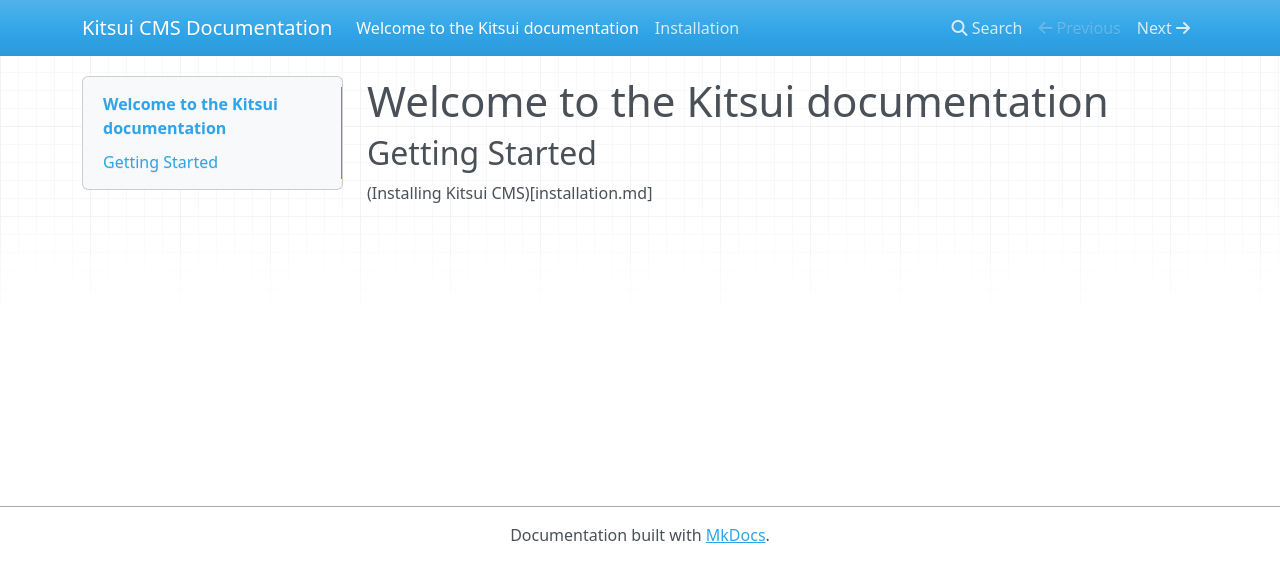
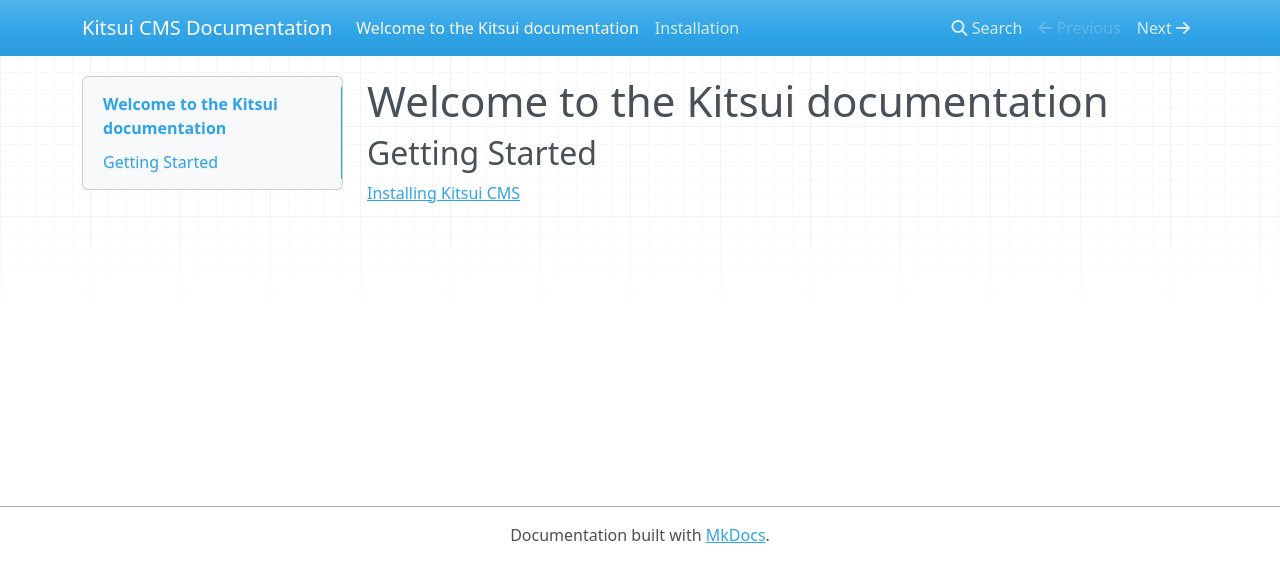
Before and after one commit to Kitsui/aws-cms-doc, an MkDocs documentation site: the page built from docs/index.md, in a window 1280 px wide. Shown: the top 582 px of the page. Built offline with MkDocs 1.6.1, drawn with Linux system fonts in a browser that asks for light colours; nearby versions of some CDN libraries.

Commit message:
Writing link correctly.

```diff
--- a/docs/index.md
+++ b/docs/index.md
@@ -1,4 +1,4 @@
 # Welcome to the Kitsui documentation
 
 ##Getting Started
-(Installing Kitsui CMS)[installation.md]
+[Installing Kitsui CMS](installation.md)
```
